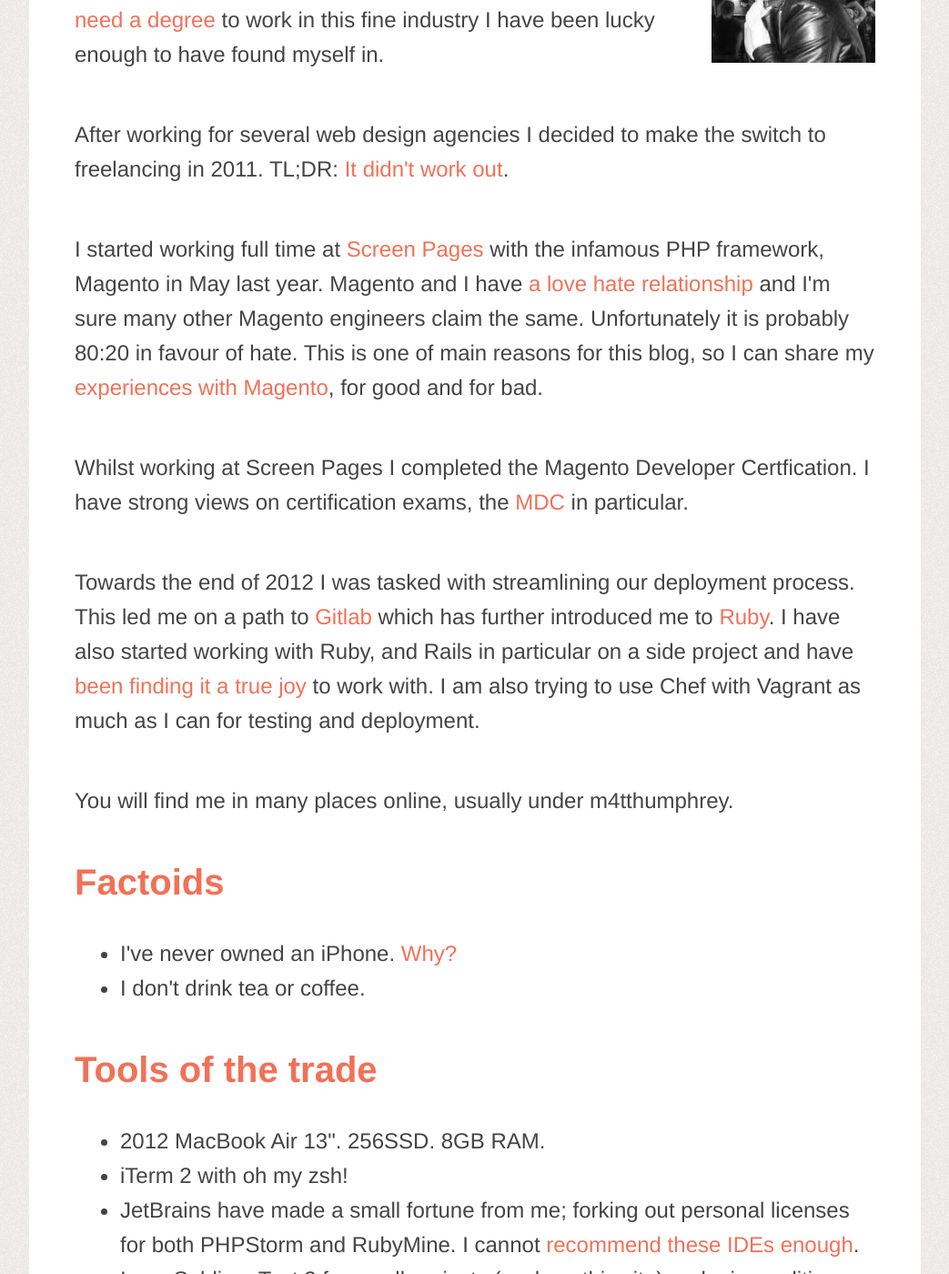
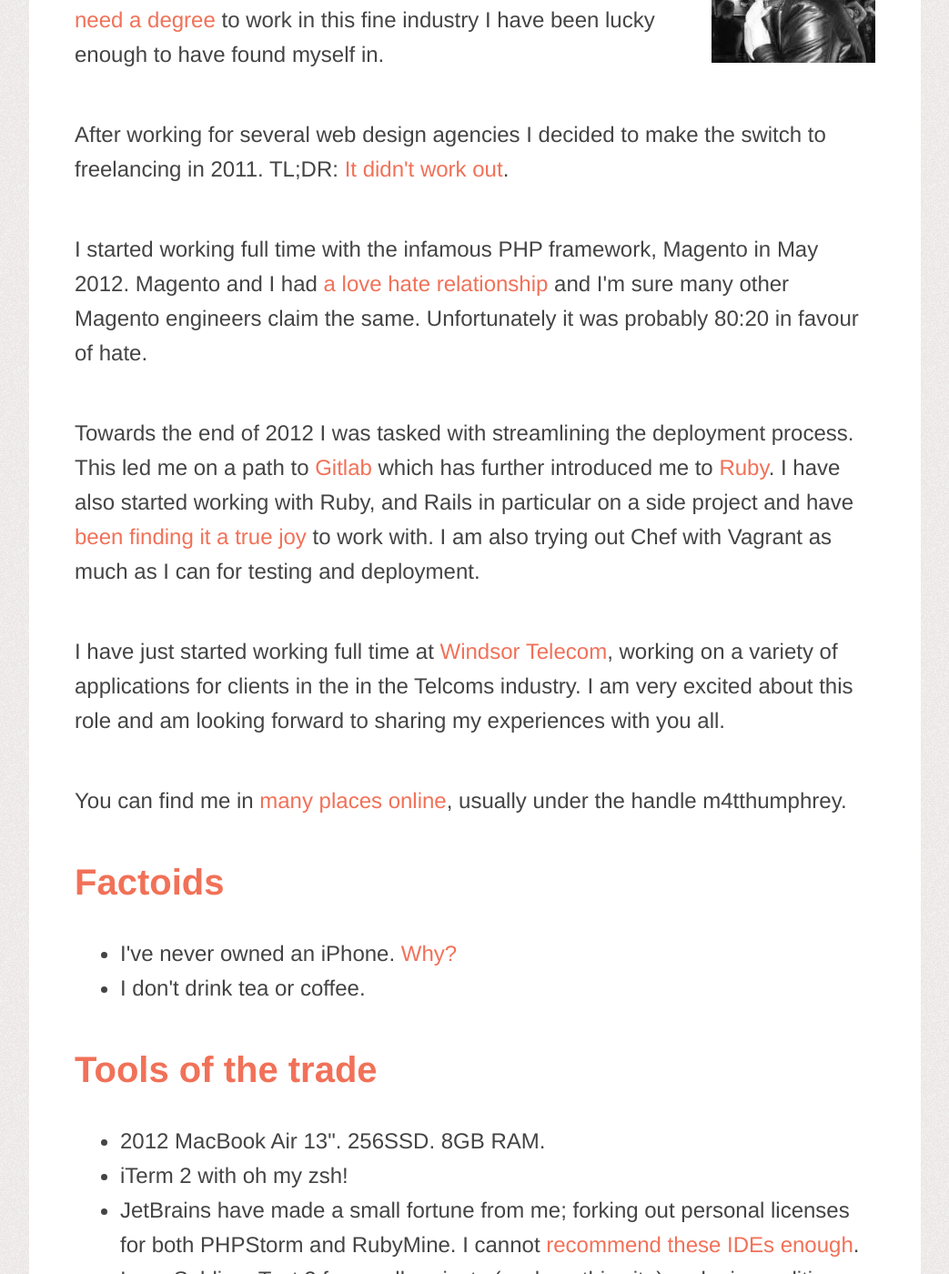
Before and after one commit to m4tthumphrey/jekyll, a Jekyll site: the page built from about.html, in a window 1280 px wide and 1400 px high, scrolled down 588 px. Shown: the whole window at 91% size, without its empty margins (118-1161 px from the left). Built offline with Jekyll 4.4.1, drawn with Linux system fonts in a browser that asks for light colours; comment, search, counter and statistics services are not loaded; some of the changed text lies outside the part shown.

Commit message:
Updated about me

```diff
--- a/about.html
+++ b/about.html
@@ -12,16 +12,15 @@
 
           <p>After working for several web design agencies I decided to make the switch to freelancing in 2011. TL;DR: <a href="#">It didn't work out</a>.</p>
 
-          <p>I started working full time at <a href="http://www.screenpages.com">Screen Pages</a> with the infamous PHP framework, Magento in May last year. Magento and I have <a href="http://www.gxjansen.com/my-life-with-magento/" target="_blank">a love hate relationship</a> and I'm sure many other Magento engineers claim the same. Unfortunately it is probably 80:20 in favour of hate. This is one of main reasons for this blog, so I can share my <a href="#">experiences with Magento</a>, for good <em>and</em> for bad.</p>
+          <p>I started working full time with the infamous PHP framework, Magento in May 2012. Magento and I had <a href="http://www.gxjansen.com/my-life-with-magento/" target="_blank">a love hate relationship</a> and I'm sure many other Magento engineers claim the same. Unfortunately it was probably 80:20 in favour of hate.</p>
 
-          <p>Whilst working at Screen Pages I completed the Magento Developer Certfication. I have strong views on certification exams, the <a href="#">MDC</a> in particular.</p>
+          <p>Towards the end of 2012 I was tasked with streamlining the deployment process. This led me on a path to <a href="http://gitlab.org">Gitlab</a> which has further introduced me to <a href="#">Ruby</a>. I have also started working with Ruby, and Rails in particular on a side project and have <a href="#">been finding it a true joy</a> to work with. I am also trying out Chef with Vagrant as much as I can for testing and deployment.</p>
 
-          <p>Towards the end of 2012 I was tasked with streamlining our deployment process. This led me on a path to <a href="#">Gitlab</a> which has further introduced me to <a href="#">Ruby</a>. I have also started working with Ruby, and Rails in particular on a side project and have <a href="#">been finding it a true joy</a> to work with. I am also trying to use Chef with Vagrant as much as I can for testing and deployment.</p>
+          <p>I have just started working full time at <a href="http://www.windsor-telecom.co.uk">Windsor Telecom</a>, working on a variety of applications for clients in the in the Telcoms industry. I am very excited about this role and am looking forward to sharing my experiences with you all.</p>
 
-          <p>You will find me in many places online, usually under <em>m4tthumphrey</em>.
+          <p>You can find me in <a href="https://twitter.com/m4tthumphrey" title="Matt Humphrey on Twitter">many</a> <a href="https://github.com/m4tthumphrey">places</a> <a href="http://letterboxd.com/m4tthumphrey">online</a>, usually under the handle <em>m4tthumphrey</em>.</p>
 
           <h2>Factoids</h2>
-
           <ul>
             <li>I've never owned an iPhone. <a href="#">Why?</a></li>
             <li>I don't drink tea or coffee.</li>
@@ -33,7 +32,6 @@
             <li>iTerm 2 with oh my zsh!</li>
             <li>JetBrains have made a small fortune from me; forking out personal licenses for both PHPStorm and RubyMine. I cannot <a href="#">recommend these IDEs enough</a>.</li>
             <li>I use Sublime Text 2 for small projects (such as this site) and minor editing.</li>
-            <li>PHP projects are hosted with <a href="http://mdtm.pl/Ywbafp">Media Temple</a>, Ruby at Digital Ocean.</li>
             <li>Essential apps include DropBox, TweetBot and Droplr.</li>
           </ul>
 
```
